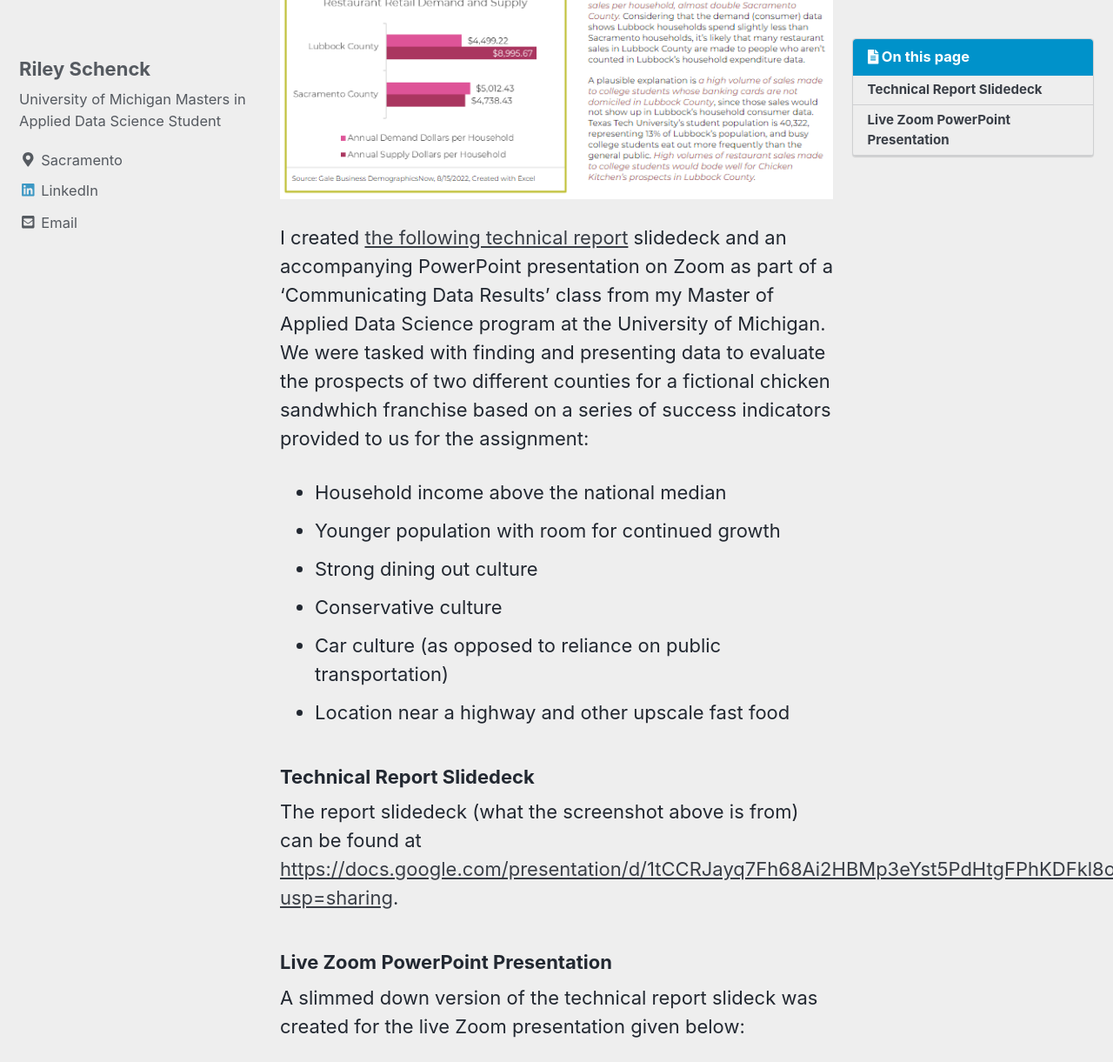
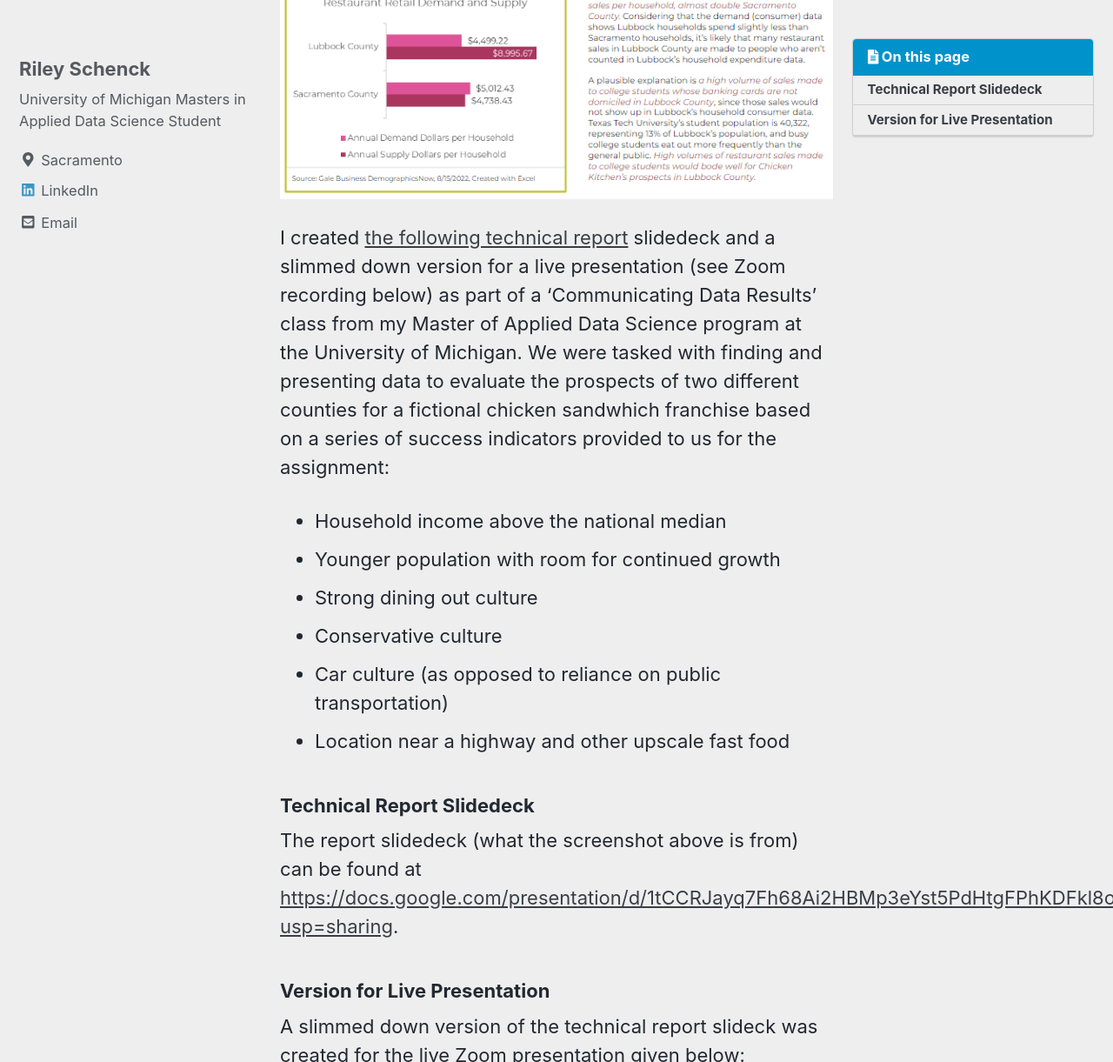
Before and after one commit to rileyschenck/website, a Jekyll site: the page built from _posts/2023-03-06-PowerPoint.md, in a window 1280 px wide and 1400 px high, scrolled down 316 px, cut to the strip 0-1221 px from the top of the window. Shown: the whole strip at 87% size. Built offline with Jekyll 4.4.1, drawn with Linux system fonts in a browser that asks for light colours; cached includes are drawn as plain includes; nearby versions of some CDN libraries; a script that is not in the unit is left out.

Commit message:
Update 2023-03-06-PowerPoint.md

```diff
--- a/_posts/2023-03-06-PowerPoint.md
+++ b/_posts/2023-03-06-PowerPoint.md
@@ -10,7 +10,7 @@ toc_sticky: true
 ---
 ![Plot1]({{ site.url }}{{ site.baseurl }}/assets/images/slide3.png)
 
-I created [the following technical report](https://docs.google.com/presentation/d/1tCCRJayq7Fh68Ai2HBMp3eYst5PdHtgFPhKDFkl8o08/edit?usp=sharing) slidedeck and an accompanying PowerPoint presentation on Zoom as part of a 'Communicating Data Results' class from my Master of Applied Data Science program at the University of Michigan. We were tasked with finding and presenting data to evaluate the prospects of two different counties for a fictional chicken sandwhich franchise based on a series of success indicators provided to us for the assignment:
+I created [the following technical report](https://docs.google.com/presentation/d/1tCCRJayq7Fh68Ai2HBMp3eYst5PdHtgFPhKDFkl8o08/edit?usp=sharing) slidedeck and a slimmed down version for a live presentation (see Zoom recording below) as part of a 'Communicating Data Results' class from my Master of Applied Data Science program at the University of Michigan. We were tasked with finding and presenting data to evaluate the prospects of two different counties for a fictional chicken sandwhich franchise based on a series of success indicators provided to us for the assignment:
 
   - Household income above the national median
   - Younger population  with room for continued growth
@@ -23,7 +23,7 @@ I created [the following technical report](https://docs.google.com/presentation/
 
 The report slidedeck (what the screenshot above is from) can be found at [https://docs.google.com/presentation/d/1tCCRJayq7Fh68Ai2HBMp3eYst5PdHtgFPhKDFkl8o08/edit?usp=sharing](https://docs.google.com/presentation/d/1tCCRJayq7Fh68Ai2HBMp3eYst5PdHtgFPhKDFkl8o08/edit?usp=sharing).
 
-### Live Zoom PowerPoint Presentation
+### Version for Live Presentation
 
 A slimmed down version of the technical report slideck was created for the live Zoom presentation given below:
 
```
